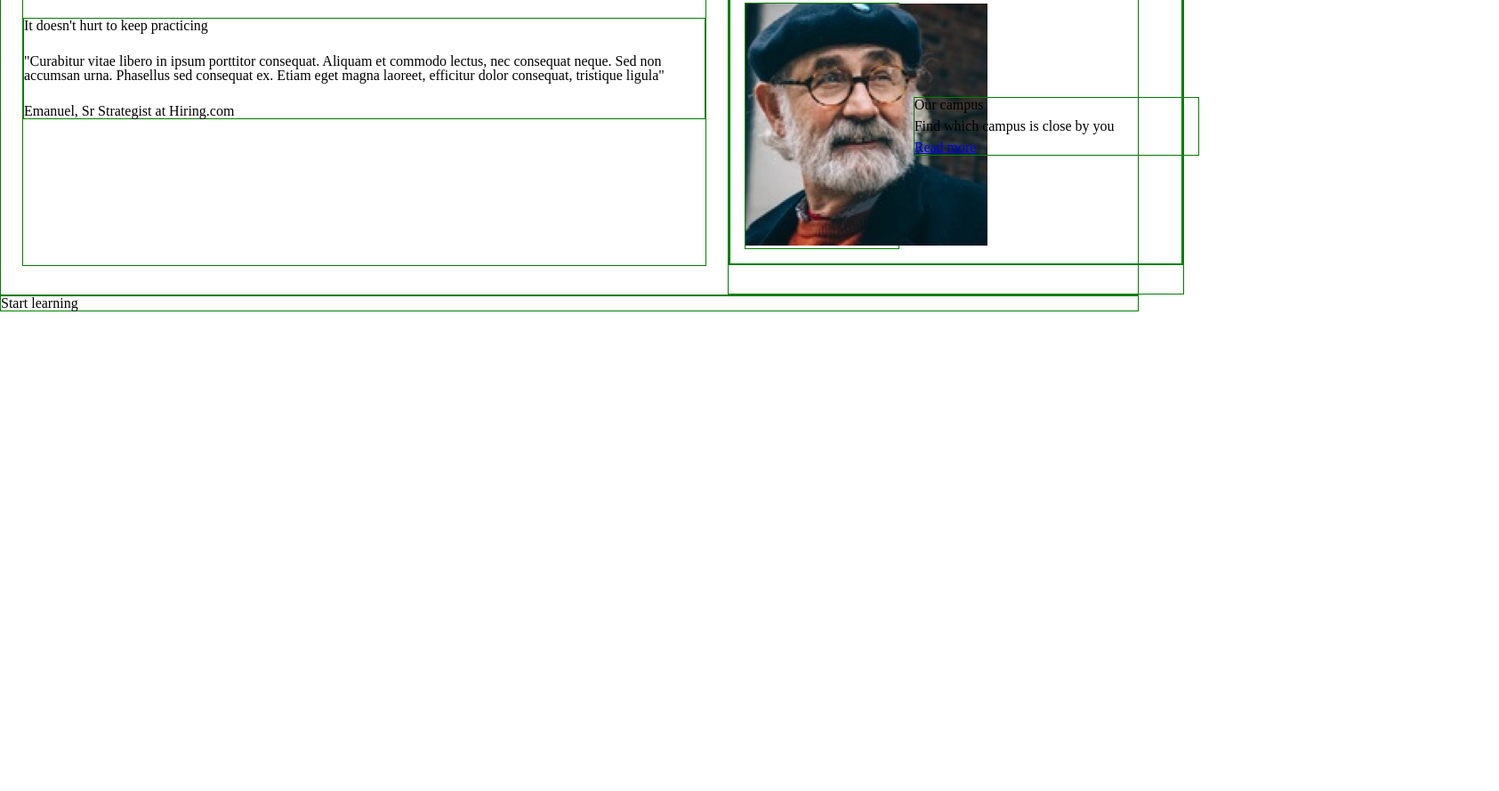
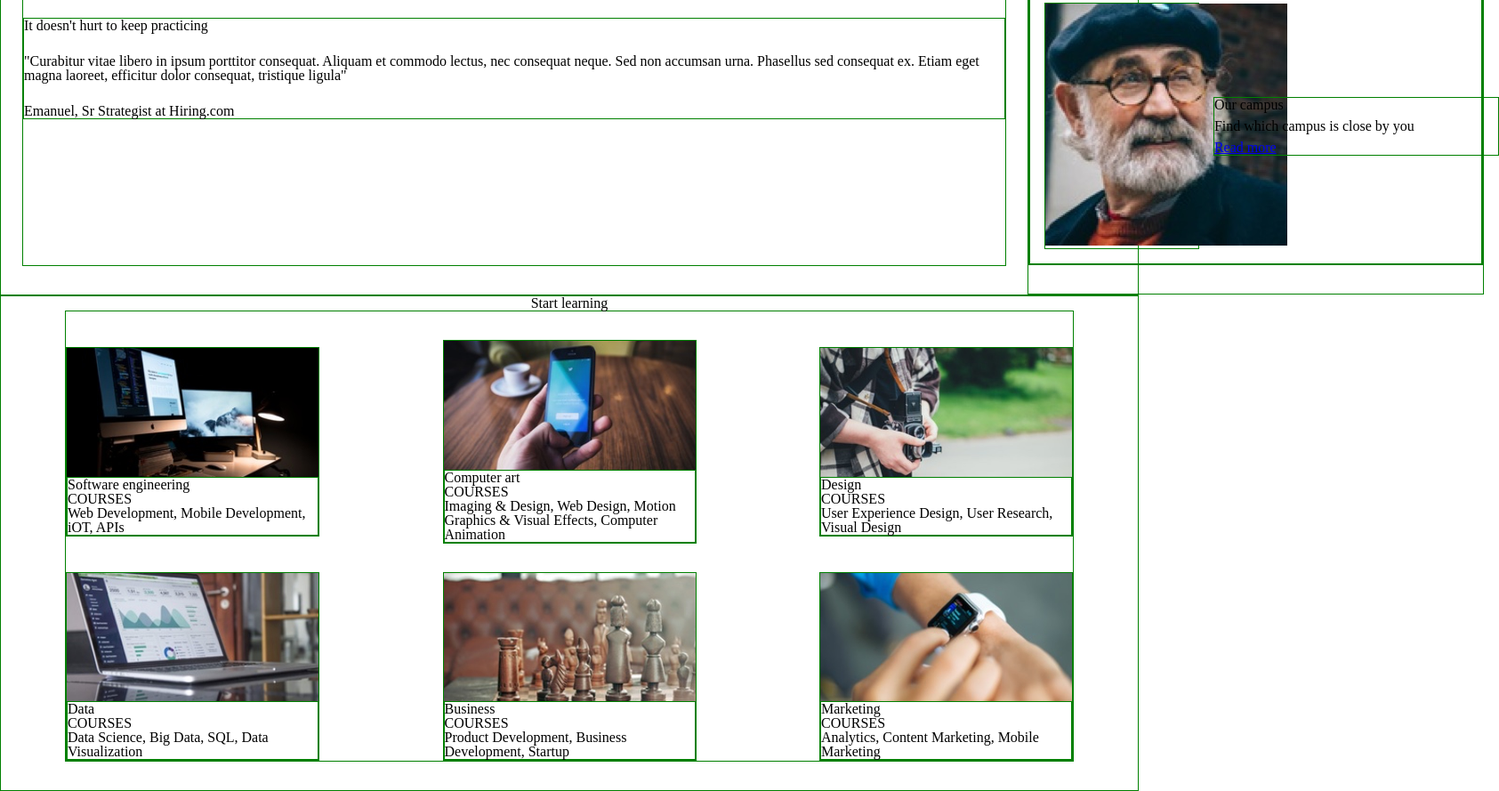
Before and after one commit to DerpyNaut/Capstone_project, a plain HTML site: page index.html in a window 1280 px wide. Shown: the part 1606-2495 px from the top of the page at 89% size, 1685 px wide, since content can reach past the window. Before the commit the page ends 1956 px from the top, so only its background shows below. Drawn offline with Linux system fonts and the light colour scheme; files whose address does not match are found by name.

Commit message:
Almost finished 3rd page. Flex-direction: column

```diff
--- a/index.html
+++ b/index.html
@@ -82,7 +82,65 @@
       </div>
     </div>
     <div class="thirdMain">
+
       <h1>Start learning</h1>
+
+      <div class="catalog">
+        <div class="calalogBox">
+          <img src="recources\images\course-software.jpg" alt="inBoxImage">
+          <div class="catalogText">
+            <h2>Software engineering</h2>
+            <h4>COURSES</h4>
+            <h4>Web Development, Mobile Development, iOT, APIs</h4>
+          </div>
+        </div>
+
+        <div class="calalogBox">
+          <img src="recources\images\course-computer-art.jpg" alt="inBoxImage">
+          <div class="catalogText">
+            <h2>Computer art</h2>
+            <h4>COURSES</h4>
+            <h4>Imaging & Design, Web Design, Motion Graphics & Visual Effects, Computer Animation</h4>
+          </div>
+        </div>
+
+        <div class="calalogBox">
+          <img src="recources\images\course-design.jpg" alt="inBoxImage">
+          <div class="catalogText">
+            <h2>Design</h2>
+            <h4>COURSES</h4>
+            <h4>User Experience Design, User Research, Visual Design</h4>
+          </div>
+        </div>
+
+        <div class="calalogBox">
+          <img src="recources\images\course-data.jpg" alt="inBoxImage">
+          <div class="catalogText">
+            <h2>Data</h2>
+            <h4>COURSES</h4>
+            <h4>Data Science, Big Data, SQL, Data Visualization</h4>
+          </div>
+        </div>
+
+        <div class="calalogBox">
+          <img src="recources\images\course-business.jpg" alt="inBoxImage">
+          <div class="catalogText">
+            <h2>Business</h2>
+            <h4>COURSES</h4>
+            <h4>Product Development, Business Development, Startup</h4>
+          </div>
+        </div>
+
+        <div class="calalogBox">
+          <img src="recources\images\course-marketing.jpg" alt="inBoxImage">
+          <div class="catalogText">
+            <h2>Marketing</h2>
+            <h4>COURSES</h4>
+            <h4>Analytics, Content Marketing, Mobile Marketing</h4>
+          </div>
+        </div>
+
+      </div>
     </div>
   </body>
 </html>
--- a/recources/CSS/style.css
+++ b/recources/CSS/style.css
@@ -61,7 +61,7 @@ nav ul li:nth-child(-n+3) {
 .firstContent {
   display: flex;
   flex-direction: column;
-  margin-left: 24px; /* images are hard... >.< */
+  margin-left: 24px;
 }
 
 .contentBlock {
@@ -72,7 +72,7 @@ nav ul li:nth-child(-n+3) {
   min-width: 60%;
 }
 .firstMain div img {
-  min-width: 60%;
+  min-width: 60%; /* images are hard... >.< */
 }
 
 .startButton {
@@ -93,7 +93,7 @@ nav ul li:nth-child(-n+3) {
 }
 
 .secondLeft {
-  min-width: 60%;
+  /*min-width: 60%;*/
   margin: 32px 24px;
 }
 
@@ -136,3 +136,27 @@ nav ul li:nth-child(-n+3) {
 .text-1 p {
   margin: 24px 0px; /* I could make this easier for sure... */
 }
+
+.thirdMain h1 {
+  text-align: center;
+  /*margin: 32px 0px;*/
+}
+
+.catalog {
+  display: flex;
+  justify-content: space-between;
+  align-items: center;
+  flex-wrap: wrap;
+  margin: 0px 72px 32px 72px;
+}
+
+.calalogBox {
+  margin-top: 32px;
+  display: flex;
+  flex-direction: column;
+  max-width: 25%;
+}
+
+.calalogBox img {
+  max-width: 100%;
+}
```
